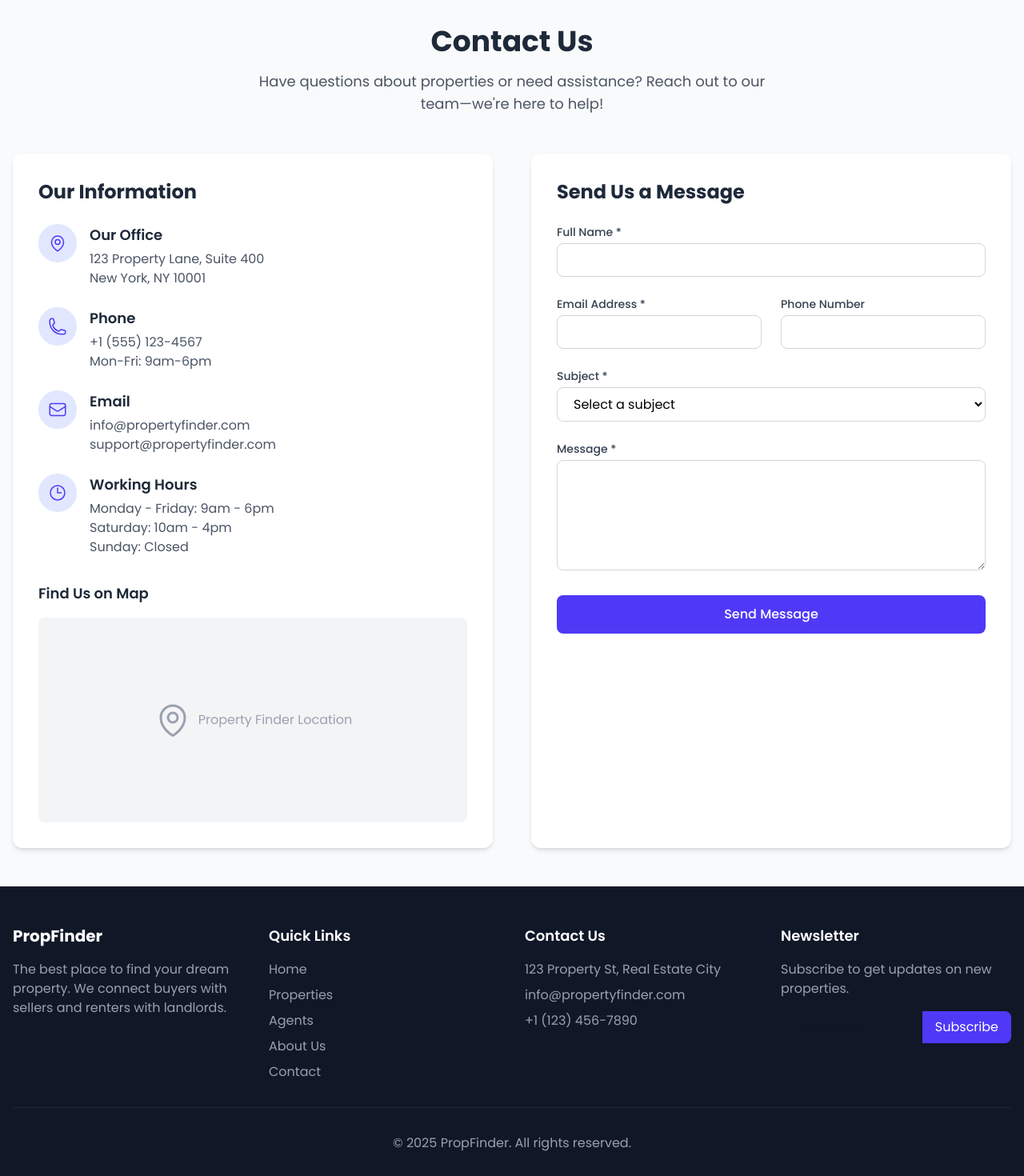
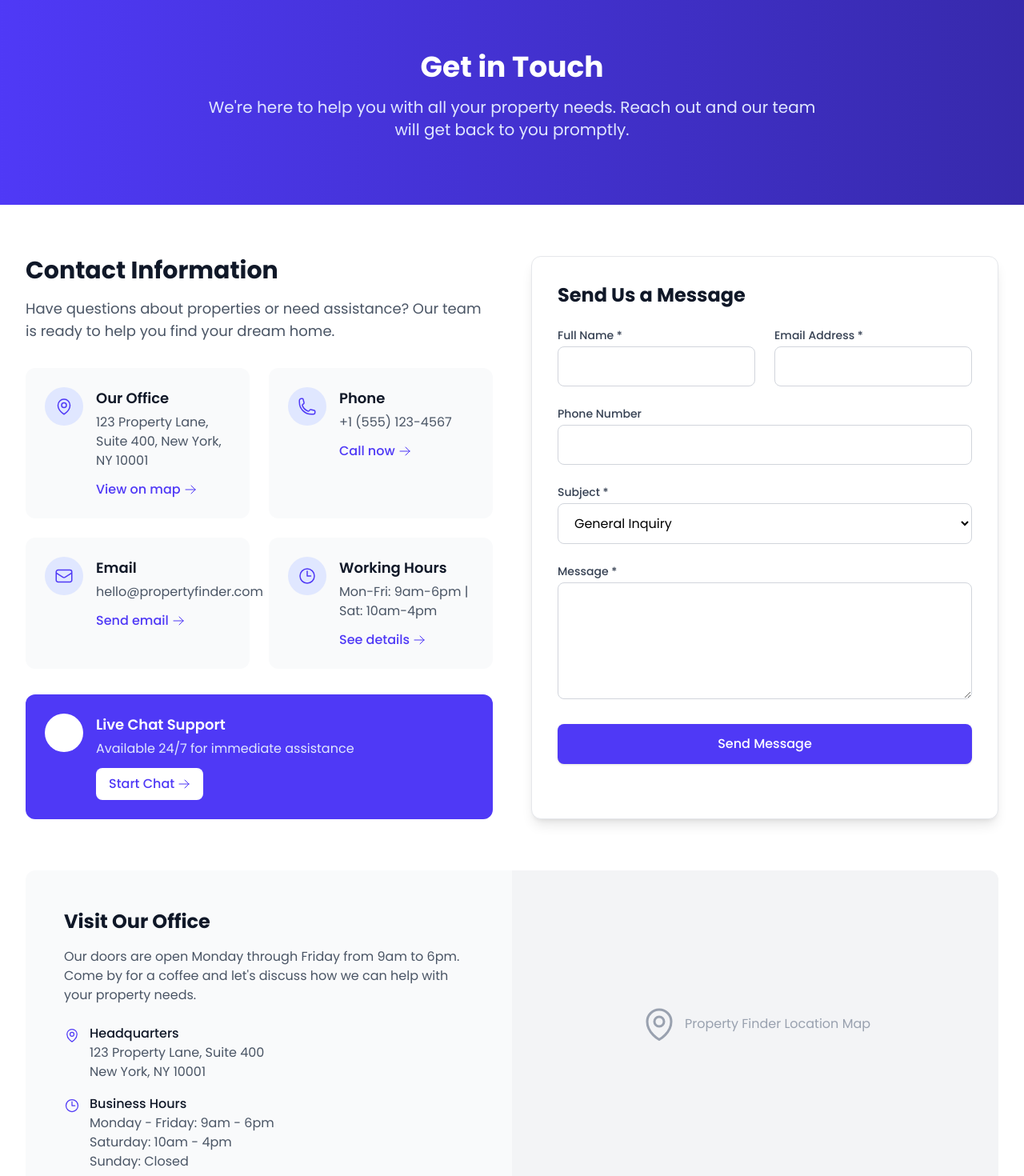
Before and after one commit to SurajKushwaha23/propFinder, a React (Vite) app: page /contact in a window 1280 px wide. Shown: the part 80-1550 px from the top of the page at 80% size. Built offline with nearby package versions, Linux system fonts and the light colour scheme.

Commit message:
add some ui enhancement

```diff
--- a/src/pages/Contact.jsx
+++ b/src/pages/Contact.jsx
@@ -4,6 +4,8 @@ import {
   PhoneIcon,
   EnvelopeIcon,
   ClockIcon,
+  ChatBubbleBottomCenterTextIcon,
+  ArrowRightIcon,
 } from "@heroicons/react/24/outline";
 
 const Contact = () => {
@@ -11,125 +13,163 @@ const Contact = () => {
     name: "",
     email: "",
     phone: "",
-    subject: "",
+    subject: "General Inquiry",
     message: "",
   });
+
+  const [isSubmitting, setIsSubmitting] = useState(false);
+  const [submitSuccess, setSubmitSuccess] = useState(false);
 
   const handleChange = (e) => {
     const { name, value } = e.target;
     setFormData((prev) => ({ ...prev, [name]: value }));
   };
 
-  const handleSubmit = (e) => {
+  const handleSubmit = async (e) => {
     e.preventDefault();
-    // Handle form submission (API call, etc.)
-    console.log("Form submitted:", formData);
-    alert("Thank you for your message! We will get back to you soon.");
+    setIsSubmitting(true);
+
+    // Simulate API call
+    await new Promise((resolve) => setTimeout(resolve, 1500));
+
+    setIsSubmitting(false);
+    setSubmitSuccess(true);
     setFormData({
       name: "",
       email: "",
       phone: "",
-      subject: "",
+      subject: "General Inquiry",
       message: "",
     });
+
+    // Reset success message after 5 seconds
+    setTimeout(() => setSubmitSuccess(false), 5000);
   };
 
+  const contactMethods = [
+    {
+      icon: <MapPinIcon className="w-6 h-6 text-indigo-600" />,
+      title: "Our Office",
+      details: "123 Property Lane, Suite 400, New York, NY 10001",
+      link: "#map",
+      linkText: "View on map",
+    },
+    {
+      icon: <PhoneIcon className="w-6 h-6 text-indigo-600" />,
+      title: "Phone",
+      details: "+1 (555) 123-4567",
+      link: "tel:+15551234567",
+      linkText: "Call now",
+    },
+    {
+      icon: <EnvelopeIcon className="w-6 h-6 text-indigo-600" />,
+      title: "Email",
+      details: "hello@propertyfinder.com",
+      link: "mailto:hello@propertyfinder.com",
+      linkText: "Send email",
+    },
+    {
+      icon: <ClockIcon className="w-6 h-6 text-indigo-600" />,
+      title: "Working Hours",
+      details: "Mon-Fri: 9am-6pm | Sat: 10am-4pm",
+      link: "#hours",
+      linkText: "See details",
+    },
+  ];
+
   return (
-    <div className="py-12 bg-gray-50">
-      <div className="container mx-auto px-4">
-        <div className="text-center mb-12">
-          <h1 className="text-3xl md:text-4xl font-bold text-gray-800 mb-4">
-            Contact Us
-          </h1>
-          <p className="text-lg text-gray-600 max-w-2xl mx-auto">
-            Have questions about properties or need assistance? Reach out to our
-            team—we're here to help!
+    <div className="bg-white">
+      {/* Hero Section */}
+      <div className="relative bg-gradient-to-r from-indigo-600 to-indigo-800 py-20 px-4 sm:px-6 lg:px-8 text-center">
+        <div className="max-w-3xl mx-auto">
+          <h1 className="text-4xl font-bold text-white mb-4">Get in Touch</h1>
+          <p className="text-xl text-indigo-100">
+            We're here to help you with all your property needs. Reach out and
+            our team will get back to you promptly.
+          </p>
+        </div>
+      </div>
+
+      {/* Main Content */}
+      <div className="max-w-7xl mx-auto px-4 sm:px-6 lg:px-8 py-16">
+        <div className="grid grid-cols-1 lg:grid-cols-2 gap-12">
+          {/* Contact Information */}
+          <div className="space-y-8">
+            <div className="space-y-4">
+              <h2 className="text-3xl font-bold text-gray-900">
+                Contact Information
+              </h2>
+              <p className="text-lg text-gray-600">
+                Have questions about properties or need assistance? Our team is
+                ready to help you find your dream home.
               </p>
             </div>
 
-        <div className="grid grid-cols-1 lg:grid-cols-2 gap-12">
-          {/* Contact Information */}
-          <div className="bg-white rounded-xl shadow-md p-8">
-            <h2 className="text-2xl font-bold text-gray-800 mb-6">
-              Our Information
-            </h2>
-
-            <div className="space-y-6">
+            <div className="grid grid-cols-1 sm:grid-cols-2 gap-6">
+              {contactMethods.map((method, index) => (
+                <div
+                  key={index}
+                  className="bg-gray-50 p-6 rounded-xl hover:bg-indigo-50 transition duration-300"
+                >
                   <div className="flex items-start">
                     <div className="bg-indigo-100 p-3 rounded-full mr-4">
-                  <MapPinIcon className="h-6 w-6 text-indigo-600" />
+                      {method.icon}
                     </div>
                     <div>
-                  <h3 className="text-lg font-semibold text-gray-800 mb-1">
-                    Our Office
+                      <h3 className="text-lg font-semibold text-gray-900 mb-1">
+                        {method.title}
                       </h3>
-                  <p className="text-gray-600">123 Property Lane, Suite 400</p>
-                  <p className="text-gray-600">New York, NY 10001</p>
-                </div>
-              </div>
-
-              <div className="flex items-start">
-                <div className="bg-indigo-100 p-3 rounded-full mr-4">
-                  <PhoneIcon className="h-6 w-6 text-indigo-600" />
-                </div>
-                <div>
-                  <h3 className="text-lg font-semibold text-gray-800 mb-1">
-                    Phone
-                  </h3>
-                  <p className="text-gray-600">+1 (555) 123-4567</p>
-                  <p className="text-gray-600">Mon-Fri: 9am-6pm</p>
-                </div>
-              </div>
-
-              <div className="flex items-start">
-                <div className="bg-indigo-100 p-3 rounded-full mr-4">
-                  <EnvelopeIcon className="h-6 w-6 text-indigo-600" />
-                </div>
-                <div>
-                  <h3 className="text-lg font-semibold text-gray-800 mb-1">
-                    Email
-                  </h3>
-                  <p className="text-gray-600">info@propertyfinder.com</p>
-                  <p className="text-gray-600">support@propertyfinder.com</p>
-                </div>
-              </div>
-
-              <div className="flex items-start">
-                <div className="bg-indigo-100 p-3 rounded-full mr-4">
-                  <ClockIcon className="h-6 w-6 text-indigo-600" />
-                </div>
-                <div>
-                  <h3 className="text-lg font-semibold text-gray-800 mb-1">
-                    Working Hours
-                  </h3>
-                  <p className="text-gray-600">Monday - Friday: 9am - 6pm</p>
-                  <p className="text-gray-600">Saturday: 10am - 4pm</p>
-                  <p className="text-gray-600">Sunday: Closed</p>
+                      <p className="text-gray-600 mb-3">{method.details}</p>
+                      <a
+                        href={method.link}
+                        className="inline-flex items-center text-indigo-600 hover:text-indigo-800 font-medium"
+                      >
+                        {method.linkText}
+                        <ArrowRightIcon className="ml-1 w-4 h-4" />
+                      </a>
                     </div>
                   </div>
                 </div>
+              ))}
+            </div>
 
-            {/* Map */}
-            <div className="mt-8">
-              <h3 className="text-lg font-semibold text-gray-800 mb-4">
-                Find Us on Map
+            {/* Live Chat */}
+            <div className="bg-indigo-600 rounded-xl p-6 text-white">
+              <div className="flex items-start">
+                <div className="bg-white bg-opacity-20 p-3 rounded-full mr-4">
+                  <ChatBubbleBottomCenterTextIcon className="w-6 h-6" />
+                </div>
+                <div>
+                  <h3 className="text-lg font-semibold mb-1">
+                    Live Chat Support
                   </h3>
-              <div className="h-64 bg-gray-200 rounded-lg overflow-hidden">
-                {/* In a real app, this would be a map component */}
-                <div className="w-full h-full flex items-center justify-center bg-gray-100 text-gray-400">
-                  <MapPinIcon className="h-12 w-12" />
-                  <span className="ml-2">Property Finder Location</span>
+                  <p className="text-indigo-100 mb-3">
+                    Available 24/7 for immediate assistance
+                  </p>
+                  <button className="inline-flex items-center bg-white text-indigo-600 px-4 py-2 rounded-lg font-medium hover:bg-gray-100 transition">
+                    Start Chat
+                    <ArrowRightIcon className="ml-1 w-4 h-4" />
+                  </button>
                 </div>
               </div>
             </div>
           </div>
 
           {/* Contact Form */}
-          <div className="bg-white rounded-xl shadow-md p-8">
-            <h2 className="text-2xl font-bold text-gray-800 mb-6">
+          <div className="bg-white border border-gray-200 rounded-xl shadow-lg p-8">
+            <h2 className="text-2xl font-bold text-gray-900 mb-6">
               Send Us a Message
             </h2>
+
+            {submitSuccess && (
+              <div className="mb-6 p-4 bg-green-50 text-green-800 rounded-lg border border-green-200">
+                Thank you for your message! We'll get back to you within 24
+                hours.
+              </div>
+            )}
+
             <form onSubmit={handleSubmit} className="space-y-6">
+              <div className="grid grid-cols-1 gap-6 sm:grid-cols-2">
                 <div>
                   <label
                     htmlFor="name"
@@ -144,11 +184,10 @@ const Contact = () => {
                     value={formData.name}
                     onChange={handleChange}
                     required
-                  className="w-full px-4 py-2 border border-gray-300 rounded-lg focus:ring-indigo-500 focus:border-indigo-500"
+                    className="w-full px-4 py-3 border border-gray-300 rounded-lg focus:ring-2 focus:ring-indigo-500 focus:border-indigo-500 transition"
                   />
                 </div>
 
-              <div className="grid grid-cols-1 md:grid-cols-2 gap-6">
                 <div>
                   <label
                     htmlFor="email"
@@ -163,8 +202,9 @@ const Contact = () => {
                     value={formData.email}
                     onChange={handleChange}
                     required
-                    className="w-full px-4 py-2 border border-gray-300 rounded-lg focus:ring-indigo-500 focus:border-indigo-500"
+                    className="w-full px-4 py-3 border border-gray-300 rounded-lg focus:ring-2 focus:ring-indigo-500 focus:border-indigo-500 transition"
                   />
+                </div>
               </div>
 
               <div>
@@ -180,9 +220,8 @@ const Contact = () => {
                   name="phone"
                   value={formData.phone}
                   onChange={handleChange}
-                    className="w-full px-4 py-2 border border-gray-300 rounded-lg focus:ring-indigo-500 focus:border-indigo-500"
+                  className="w-full px-4 py-3 border border-gray-300 rounded-lg focus:ring-2 focus:ring-indigo-500 focus:border-indigo-500 transition"
                 />
-                </div>
               </div>
 
               <div>
@@ -198,14 +237,15 @@ const Contact = () => {
                   value={formData.subject}
                   onChange={handleChange}
                   required
-                  className="w-full px-4 py-2 border border-gray-300 rounded-lg focus:ring-indigo-500 focus:border-indigo-500"
+                  className="w-full px-4 py-3 border border-gray-300 rounded-lg focus:ring-2 focus:ring-indigo-500 focus:border-indigo-500 transition"
                 >
-                  <option value="">Select a subject</option>
-                  <option value="general">General Inquiry</option>
-                  <option value="property">Property Information</option>
-                  <option value="viewing">Schedule a Viewing</option>
-                  <option value="feedback">Feedback</option>
-                  <option value="other">Other</option>
+                  <option value="General Inquiry">General Inquiry</option>
+                  <option value="Property Information">
+                    Property Information
+                  </option>
+                  <option value="Schedule a Viewing">Schedule a Viewing</option>
+                  <option value="Feedback">Feedback</option>
+                  <option value="Other">Other</option>
                 </select>
               </div>
 
@@ -223,19 +263,128 @@ const Contact = () => {
                   value={formData.message}
                   onChange={handleChange}
                   required
-                  className="w-full px-4 py-2 border border-gray-300 rounded-lg focus:ring-indigo-500 focus:border-indigo-500"
+                  className="w-full px-4 py-3 border border-gray-300 rounded-lg focus:ring-2 focus:ring-indigo-500 focus:border-indigo-500 transition"
                 ></textarea>
               </div>
 
               <div>
                 <button
                   type="submit"
-                  className="w-full px-6 py-3 bg-indigo-600 text-white rounded-lg hover:bg-indigo-700 transition font-medium"
+                  disabled={isSubmitting}
+                  className={`w-full px-6 py-3 border border-transparent rounded-lg shadow-sm text-white font-medium bg-indigo-600 hover:bg-indigo-700 focus:outline-none focus:ring-2 focus:ring-offset-2 focus:ring-indigo-500 transition ${
+                    isSubmitting ? "opacity-70 cursor-not-allowed" : ""
+                  }`}
                 >
-                  Send Message
+                  {isSubmitting ? "Sending..." : "Send Message"}
                 </button>
               </div>
             </form>
+          </div>
+        </div>
+
+        {/* Map Section */}
+        <div className="mt-16 bg-gray-50 rounded-xl overflow-hidden">
+          <div className="grid grid-cols-1 md:grid-cols-2">
+            <div className="p-8 md:p-12">
+              <h2 className="text-2xl font-bold text-gray-900 mb-4">
+                Visit Our Office
+              </h2>
+              <p className="text-gray-600 mb-6">
+                Our doors are open Monday through Friday from 9am to 6pm. Come
+                by for a coffee and let's discuss how we can help with your
+                property needs.
+              </p>
+              <div className="space-y-4">
+                <div className="flex items-start">
+                  <MapPinIcon className="h-5 w-5 text-indigo-600 mt-1 mr-3" />
+                  <div>
+                    <h3 className="font-medium text-gray-900">Headquarters</h3>
+                    <p className="text-gray-600">
+                      123 Property Lane, Suite 400
+                    </p>
+                    <p className="text-gray-600">New York, NY 10001</p>
+                  </div>
+                </div>
+                <div className="flex items-start">
+                  <ClockIcon className="h-5 w-5 text-indigo-600 mt-1 mr-3" />
+                  <div>
+                    <h3 className="font-medium text-gray-900">
+                      Business Hours
+                    </h3>
+                    <p className="text-gray-600">Monday - Friday: 9am - 6pm</p>
+                    <p className="text-gray-600">Saturday: 10am - 4pm</p>
+                    <p className="text-gray-600">Sunday: Closed</p>
+                  </div>
+                </div>
+              </div>
+            </div>
+            <div className="h-96 bg-gray-200">
+              {/* In a real app, this would be a map component */}
+              <div className="w-full h-full flex items-center justify-center bg-gray-100 text-gray-400">
+                <MapPinIcon className="h-12 w-12" />
+                <span className="ml-2">Property Finder Location Map</span>
+              </div>
+            </div>
+          </div>
+        </div>
+
+        {/* FAQ Section */}
+        <div className="mt-16">
+          <h2 className="text-2xl font-bold text-gray-900 mb-8">
+            Frequently Asked Questions
+          </h2>
+          <div className="space-y-4">
+            {[
+              {
+                question: "How quickly can I expect a response to my inquiry?",
+                answer:
+                  "We typically respond to all inquiries within 24 hours during business days. For urgent matters, please call our support line.",
+              },
+              {
+                question:
+                  "Do I need to make an appointment to visit your office?",
+                answer:
+                  "While walk-ins are welcome, we recommend scheduling an appointment to ensure the right team member is available to assist you.",
+              },
+              {
+                question:
+                  "What information should I include in my property inquiry?",
+                answer:
+                  "Please include details about the type of property you're interested in, your budget, preferred locations, and any specific requirements.",
+              },
+              {
+                question: "Do you offer virtual property tours?",
+                answer:
+                  "Yes, we can arrange virtual tours for most of our listed properties. Just let us know your preferences when you contact us.",
+              },
+            ].map((faq, index) => (
+              <div
+                key={index}
+                className="border border-gray-200 rounded-lg overflow-hidden"
+              >
+                <button className="w-full flex justify-between items-center p-4 text-left hover:bg-gray-50 transition">
+                  <span className="font-medium text-gray-900">
+                    {faq.question}
+                  </span>
+                  <svg
+                    className="h-5 w-5 text-indigo-600"
+                    fill="none"
+                    viewBox="0 0 24 24"
+                    stroke="currentColor"
+                  >
+                    <path
+                      strokeLinecap="round"
+                      strokeLinejoin="round"
+                      strokeWidth={2}
+                      d="M19 9l-7 7-7-7"
+                    />
+                  </svg>
+                </button>
+                <div className="p-4 bg-gray-50 border-t border-gray-200">
+                  <p className="text-gray-600">{faq.answer}</p>
+                </div>
+              </div>
+            ))}
           </div>
         </div>
       </div>
--- a/src/pages/Home.jsx
+++ b/src/pages/Home.jsx
@@ -48,7 +48,7 @@ const featuredProperties = [
 
 const Home = () => {
   return (
-    <div>
+    <>
       <HeroSection />
 
       <div className="container mx-auto px-4 py-16">
@@ -206,7 +206,7 @@ const Home = () => {
           </div>
         </div>
       </div>
-    </div>
+    </>
   );
 };
 
```
Also changed, not shown: src/pages/Agents.jsx (+38 -25 lines). Lines whose indentation alone changed are shown as unchanged.
